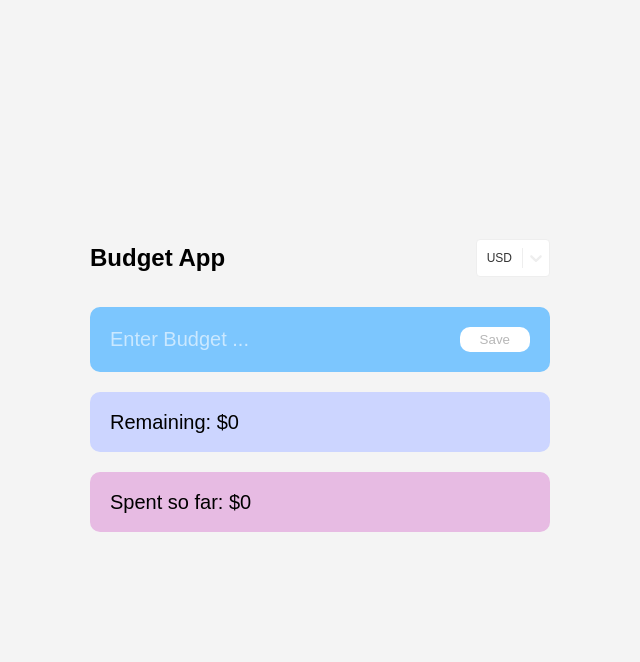
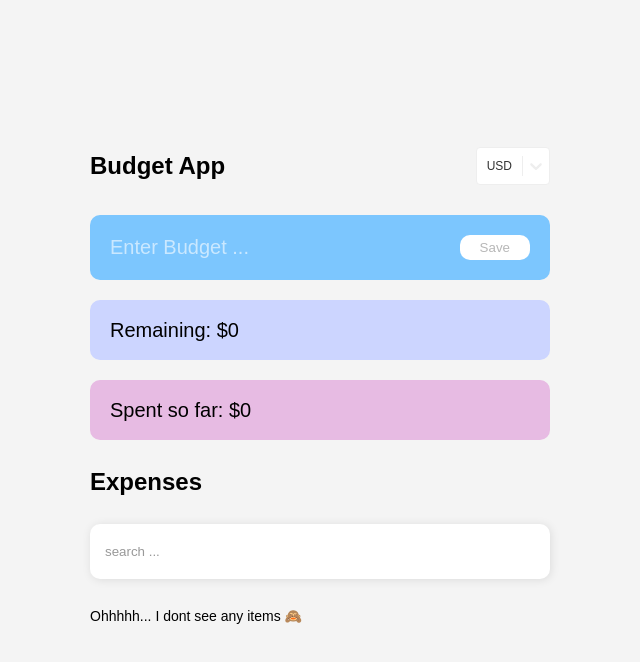
Before and after one commit to Talion426/react-budget-app, a React (Create React App) app: page / in a window 1280 px wide. Shown: the top 662 px of the page, without its empty margins (320-960 px from the left). Built offline with nearby package versions, Linux system fonts and the light colour scheme.

Commit message:
init (react-budget-app): add expenses component

```diff
--- a/src/App.tsx
+++ b/src/App.tsx
@@ -1,10 +1,12 @@
 import { Wrapper } from "./wrapper";
 import { Budget } from "./components/Budget/Budget";
+import { Expenses } from "./components/Expenses/Expenses";
 
 export const App = () => {
   return (
     <Wrapper>
       <Budget />
+      <Expenses />
     </Wrapper>
   );
 };
--- /dev/null
+++ b/src/components/ExpenseItem/ExpenseItem.tsx
@@ -0,0 +1,30 @@
+import { ReactComponent as DeleteIcon } from "../../assets/icons/deleteIcon.svg";
+import { useCurrencyContext, useExpensesContext } from "../../context";
+import { StyledItemBadge, StyledDeleteButton, StyledItemText, StyledListItem } from "./styles";
+
+interface IProps {
+  name: string;
+  price: number;
+  id: string;
+}
+
+export const ExpenseItem = ({ name, price, id }: IProps) => {
+  const { currentCurrency } = useCurrencyContext();
+  const { deleteExpense } = useExpensesContext();
+  const handleDelete = () => {
+    deleteExpense(id);
+  };
+
+  return (
+    <StyledListItem>
+      <StyledItemText>{name}</StyledItemText>
+      <StyledItemBadge>
+        {currentCurrency.value}
+        {price}
+      </StyledItemBadge>
+      <StyledDeleteButton>
+        <DeleteIcon onClick={handleDelete} />
+      </StyledDeleteButton>
+    </StyledListItem>
+  );
+};
--- /dev/null
+++ b/src/components/ExpenseItem/styles.ts
@@ -0,0 +1,44 @@
+import styled from "styled-components";
+import { Color } from "../../config/color";
+
+export const StyledListItem = styled.li`
+  display: grid;
+  grid-template-columns: 1fr 0.1fr 0.1fr;
+  grid-template-rows: 20px;
+  align-items: center;
+
+  padding: 15px 20px;
+
+  border-bottom: 2px solid #ccd5ff;
+
+  @media (max-width: 390px) {
+    padding: 12px 15px;
+
+    font-size: 12px;
+  }
+`;
+
+export const StyledItemText = styled.p`
+  font-weight: 400;
+  text-transform: lowercase;
+`;
+
+export const StyledItemBadge = styled.span`
+  justify-self: center;
+
+  padding: 3px 10px;
+
+  font-size: 12px;
+  color: #fff;
+
+  background-color: ${Color.DarkBlue};
+  border-radius: 10px;
+`;
+
+export const StyledDeleteButton = styled.div`
+  position: relative;
+  left: 20px;
+  display: block;
+
+  cursor: pointer;
+`;
--- /dev/null
+++ b/src/components/Expenses/Expenses.tsx
@@ -0,0 +1,29 @@
+import { useEffect, useState } from "react";
+import { useDebounce, useInput } from "../../hooks";
+import { useExpensesContext } from "../../context";
+import { IExpense } from "../../types/types";
+import { Search } from "../Search/Search";
+import { Title } from "../Title/Title";
+import { ExpensesList } from "../ExpensesList/ExpensesList";
+import { StyledExpenses } from "./styles";
+
+export const Expenses = () => {
+  const search = useInput();
+  const { expenses } = useExpensesContext();
+  const [filteredExpenses, setFilteredExpenses] = useState<IExpense[]>(expenses);
+  const debounceValue = useDebounce<string>(search.value, 700);
+
+  useEffect(() => {
+    setFilteredExpenses(
+      expenses.filter((exp) => exp.name.toLowerCase().includes(debounceValue.toLowerCase())),
+    );
+  }, [debounceValue, expenses]);
+
+  return (
+    <StyledExpenses>
+      <Title label="expenses" />
+      <Search {...search} />
+      <ExpensesList expenseList={filteredExpenses} />
+    </StyledExpenses>
+  );
+};
--- /dev/null
+++ b/src/components/Expenses/styles.ts
@@ -0,0 +1,9 @@
+import styled from "styled-components";
+
+export const StyledExpenses = styled.div`
+  display: flex;
+  flex-direction: column;
+  gap: 30px;
+
+  margin-bottom: 30px;
+`;
--- /dev/null
+++ b/src/components/ExpensesList/ExpensesList.tsx
@@ -0,0 +1,20 @@
+import { ExpenseItem } from "../ExpenseItem/ExpenseItem";
+import { StyledList } from "./styles";
+import { IExpense } from "../../types/types";
+
+interface IProps {
+  expenseList: IExpense[];
+}
+
+export const ExpensesList = ({ expenseList }: IProps) => {
+  if (!expenseList.length) {
+    return <p> Ohhhhh... I dont see any items 🙈</p>;
+  }
+  return (
+    <StyledList>
+      {expenseList.map(({ name, price, id }) => (
+        <ExpenseItem key={id} name={name} price={price} id={id} />
+      ))}
+    </StyledList>
+  );
+};
--- /dev/null
+++ b/src/components/ExpensesList/styles.ts
@@ -0,0 +1,11 @@
+import styled from "styled-components";
+
+export const StyledList = styled.ul`
+  max-height: 200px;
+
+  overflow-y: auto;
+
+  &::scroll {
+    display: none;
+  }
+`;
--- /dev/null
+++ b/src/components/Search/Search.tsx
@@ -0,0 +1,10 @@
+import { ChangeEvent } from "react";
+import { StyledSearch } from "./styles";
+
+interface IProps {
+  value: string;
+  onChange: (event: ChangeEvent<HTMLInputElement>) => void;
+}
+export const Search = ({ value, onChange }: IProps) => {
+  return <StyledSearch placeholder="search ..." type="search" value={value} onChange={onChange} />;
+};
--- /dev/null
+++ b/src/components/Search/styles.ts
@@ -0,0 +1,18 @@
+import styled from "styled-components";
+
+export const StyledSearch = styled.input`
+  padding: 20px 15px;
+
+  border-radius: 10px;
+  box-shadow: 1px 1px 10px rgba(0, 0, 0, 0.1);
+
+  &::placeholder {
+    color: #999999;
+  }
+
+  @media (max-width: 390px) {
+    padding: 13px 10px;
+
+    font-size: 12px;
+  }
+`;
```
